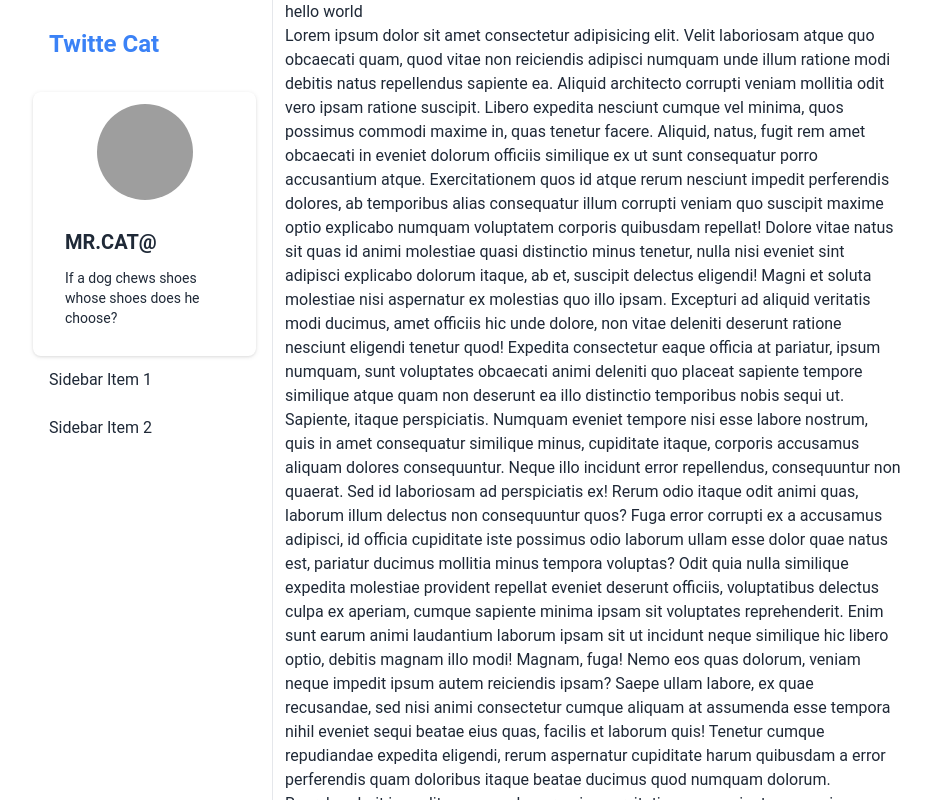
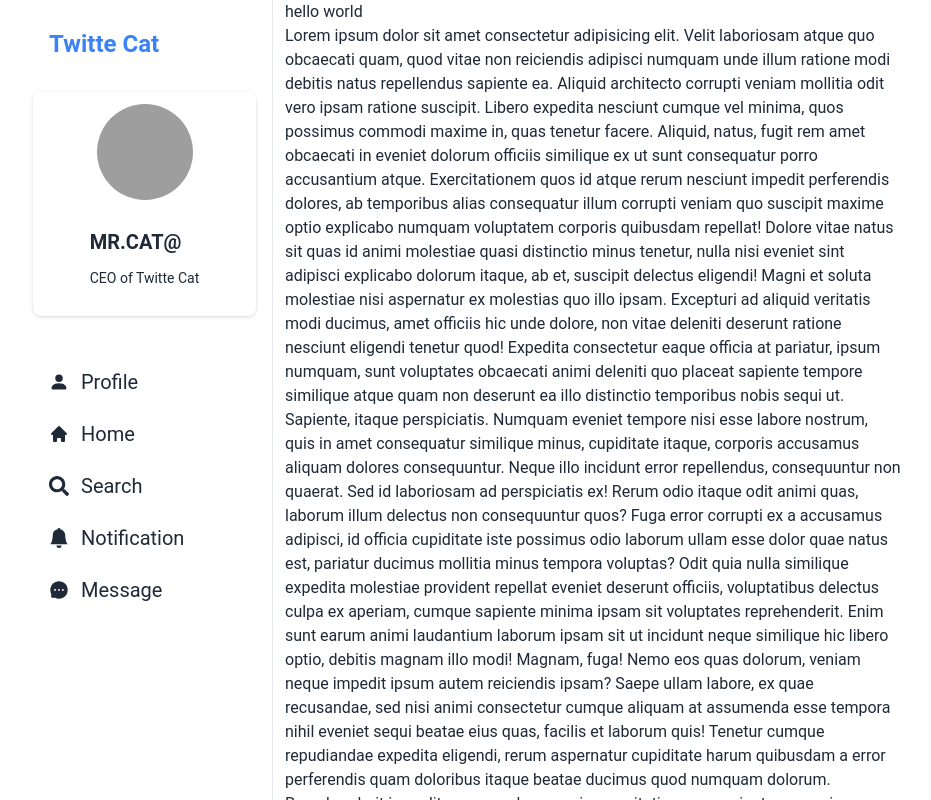
Before and after one commit to MdMuzahid07/Twitte-Cat-PWA, a React (Create React App) app: page / in a window 1280 px wide. Shown: the whole page, without its empty margins (175-1106 px from the left). Built offline with nearby package versions, Linux system fonts and the light colour scheme; grey boxes are pictures that could not be loaded.

Commit message:
header sidebar nav UI maked with react icons

```diff
--- a/src/components/header/Header.js
+++ b/src/components/header/Header.js
@@ -1,5 +1,10 @@
 import React from 'react';
 import { BiMenu } from "react-icons/bi";
+import ProfileCard from './ProfileCard';
+import { BsFillPersonFill, BsFillBellFill } from 'react-icons/bs';
+import { HiHome } from 'react-icons/hi';
+import { FaSearch } from 'react-icons/fa';
+import { AiFillMessage } from 'react-icons/ai';
 
 const Header = ({ children }) => {
     return (
@@ -23,26 +28,13 @@ const Header = ({ children }) => {
                 <div className="drawer-side">
                     <label htmlFor="my-drawer-2" className="drawer-overlay"></label>
                     <ul className="menu p-4 w-64 bg-base-100 text-base-content border-r">
-                        <li>
-                            <h2 className="text-blue-500 text-2xl font-bold">Twitte Cat</h2>
-                            <div className="card card-compact bg-base-100 drop-shadow mt-5">
-                                <figure>
-                                    <div className="avatar">
-                                        <div className="w-24 rounded-full">
-                                            <img src="https://img.freepik.com/free-vector/cute-cat-holding-fish-cartoon-icon-illustration-animal-food-icon-concept-isolated-flat-cartoon-style_138676-2171.jpg?w=2000" alt="" />
-                                        </div>
-                                    </div>
-                                </figure>
-                                <div className="card-body">
-                                    <h2 className="card-title">MR.CAT@</h2>
-                                    <p>If a dog chews shoes whose shoes does he choose?</p>
-                                </div>
-                            </div>
-                        </li>
-                        <li><a>Sidebar Item 1</a></li>
-                        <li><a>Sidebar Item 2</a></li>
+                        <ProfileCard />
+                        <li className="text-xl"><p> <BsFillPersonFill />Profile</p></li>
+                        <li className="text-xl"><p> <HiHome />Home</p></li>
+                        <li className="text-xl"><p> <FaSearch />Search</p></li>
+                        <li className="text-xl"><p> <BsFillBellFill />Notification</p></li>
+                        <li className="text-xl"><p> <AiFillMessage />Message</p></li>
                     </ul>
-
                 </div>
             </div>
         </header>
--- /dev/null
+++ b/src/components/header/ProfileCard.js
@@ -0,0 +1,24 @@
+import React from 'react';
+
+const ProfileCard = () => {
+    return (
+        <li className="mb-10">
+            <h2 className="text-blue-500 text-2xl font-bold">Twitte Cat</h2>
+            <div className="card card-compact w-full bg-base-100 drop-shadow mt-5">
+                <figure>
+                    <div className="avatar">
+                        <div className="w-24 rounded-full">
+                            <img src="https://img.freepik.com/free-vector/cute-cat-holding-fish-cartoon-icon-illustration-animal-food-icon-concept-isolated-flat-cartoon-style_138676-2171.jpg?w=2000" alt="" />
+                        </div>
+                    </div>
+                </figure>
+                <div className="card-body">
+                    <h2 className="card-title">MR.CAT@</h2>
+                    <p>CEO of Twitte Cat</p>
+                </div>
+            </div>
+        </li>
+    );
+};
+
+export default ProfileCard;
--- a/src/index.css
+++ b/src/index.css
@@ -5,6 +5,7 @@
 * {
   margin: 0;
   padding: 0;
+  scroll-behavior: smooth;
 }
 
 body {
```
